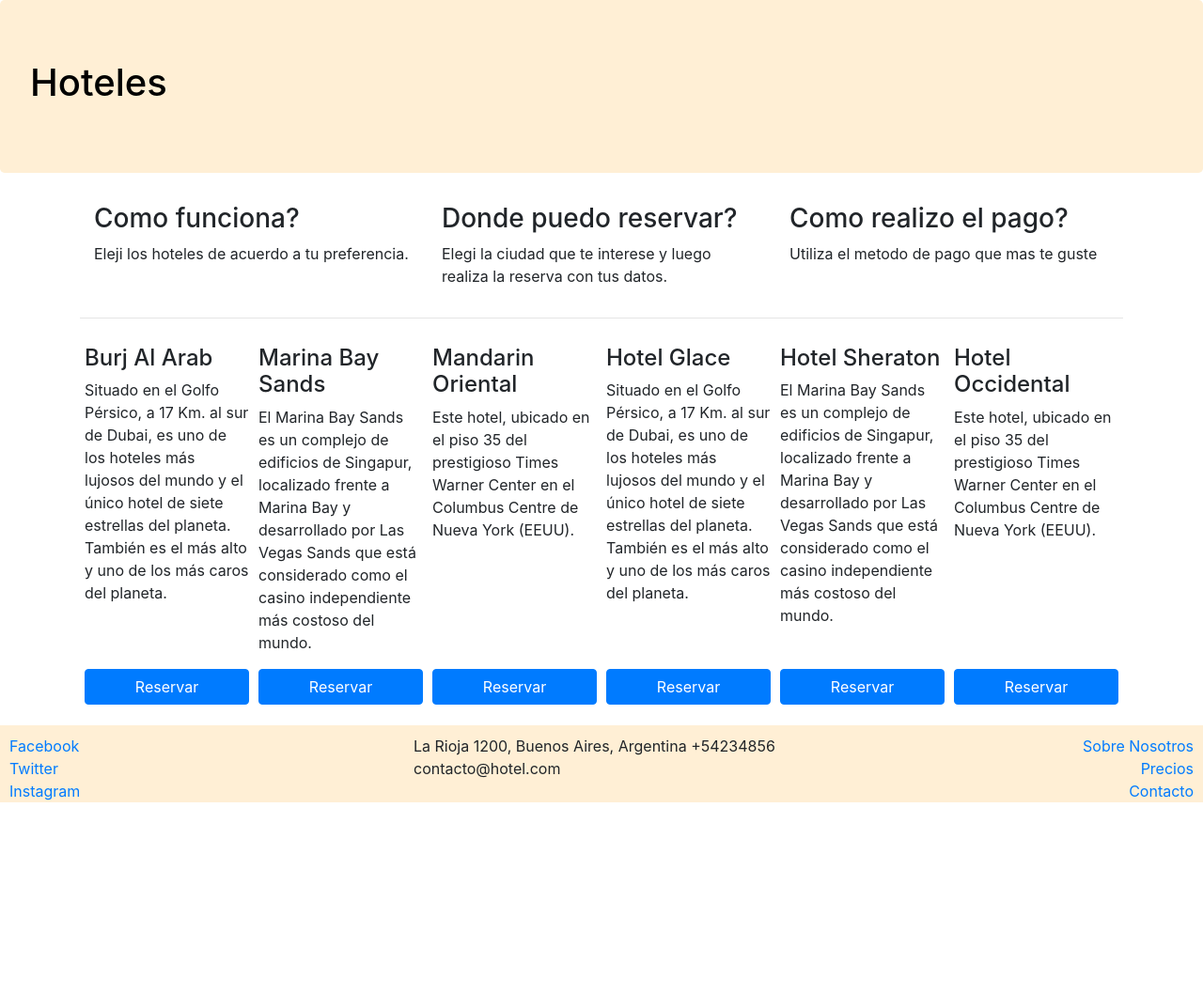
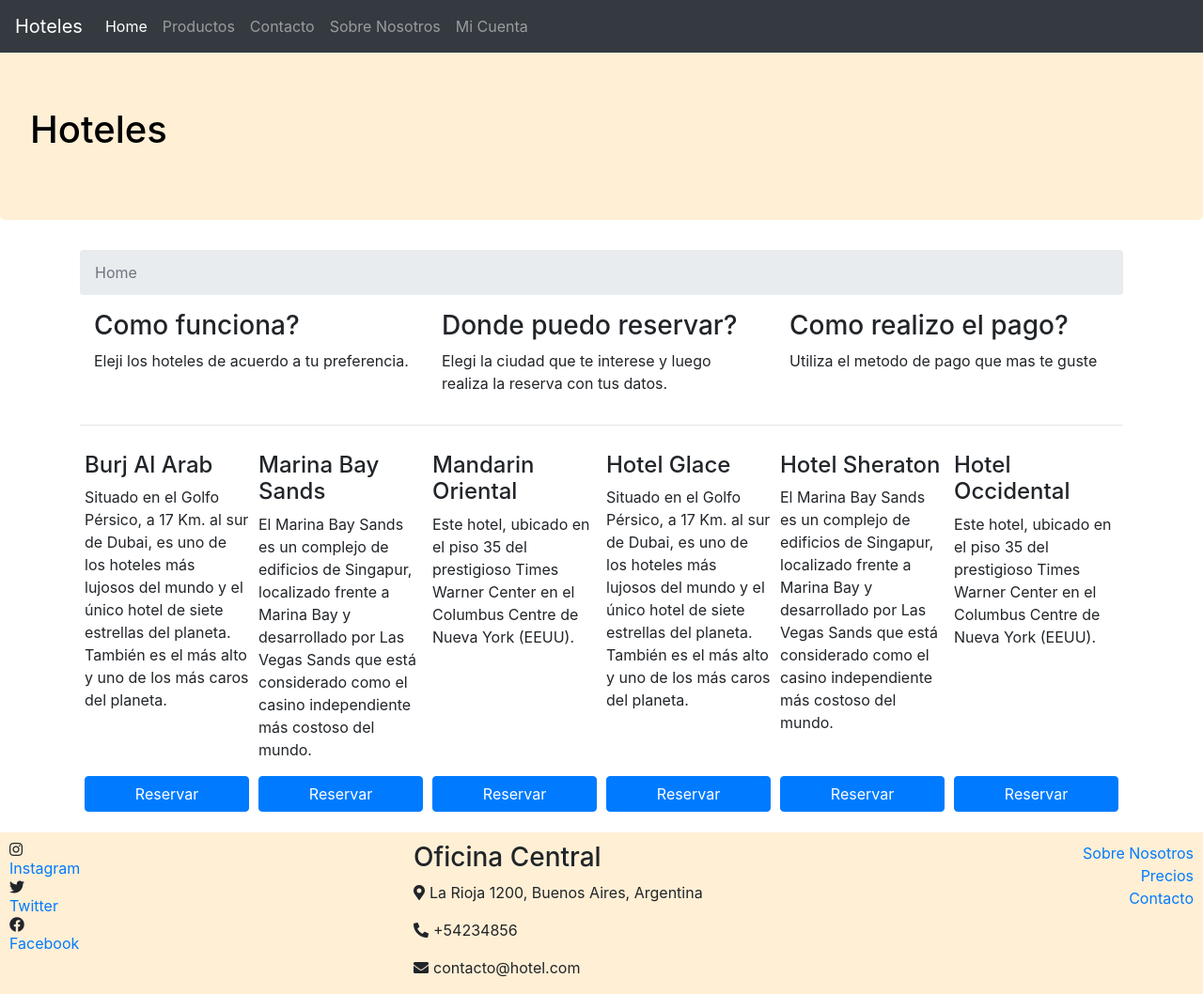
Before and after one commit to emanuelnav/bookhotels, a website: page index.html in a window 1280 px wide. Shown: the whole page at 94% size. Before the commit the page ends 854 px from the top, so only its background shows below. Drawn offline with nearby package versions, Linux system fonts and the light colour scheme.

Commit message:
agregamos navegabilidad e iconos

```diff
--- a/css/main.css
+++ b/css/main.css
@@ -1,6 +1,7 @@
 .jumbotron {
     background-color: papayawhip;
     color: black;
+    margin-top: 50px;
 }
 
 footer {
@@ -20,3 +21,7 @@
     width: 100%;
 
 }
+
+.footer-address-icon {
+    padding-right: 5px;
+}
--- a/index.html
+++ b/index.html
@@ -8,13 +8,36 @@
     <!-- Bootstrap CSS -->
     <link rel="stylesheet" href="node_modules/bootstrap/dist/css/bootstrap.min.css">
     <link rel="stylesheet" href="css/main.css">
+    <link rel="stylesheet" href="node_modules/@fortawesome/fontawesome-free/css/all.min.css">
     <title>Guia de Hoteles</title>
   </head>
   <body>
+    <nav class="navbar navbar-expand-sm navbar-dark bg-dark fixed-top">
+        <a class="navbar-brand" href="#">Hoteles</a>
+        <button class="navbar-toggler" type="button" data-toggle="collapse" data-target="#navbarSupportedContent" aria-controls="navbarNavDropdown" aria-expanded="false" aria-label="Toggle navigarion">
+            <span class="navbar-toggler-icon"></span>
+        </button>
+        <div class="collapse navbar-collapse" id="navbarSupportedContent">
+            <ul class="navbar-nav mr-auto">
+                <li class="nav-item active"><a class="nav-link" href="#">Home</a></li>
+                <li class="nav-item"><a class="nav-link" href="#">Productos</a></li>
+                <li class="nav-item"><a class="nav-link" href="#">Contacto</a></li>
+                <li class="nav-item"><a class="nav-link" href="./about.html">Sobre Nosotros</a></li>
+                <li class="nav-item"><a class="nav-link" href="#">Mi Cuenta</a></li>
+            </ul>
+
+        </div>
+
+    </nav>
     <div class="jumbotron">
         <h1>Hoteles</h1>
     </div>
     <div class="container">
+        <nav aria-label="breadcrumb">
+            <ol class="breadcrumb">
+                <li class="breadcrumb-item active"aria-current="page">Home</li>
+            </ol>
+        </nav>
         <div class="d-flex flex-wrap">
             <div class="col-sm-4">
 
@@ -103,15 +126,16 @@
     <footer>
         <div class="row">
             <div class="col-sm-4 d-flex flex-column">
-                <a href="#">Facebook</a>
-                <a href="#">Twitter</a>
-                <a href="#">Instagram</a>
+                <i class="fab fa-instagram footer-address-icon"></i><a href="#">Instagram</a>
+                <i class="fab fa-twitter"></i><a href="#">Twitter</a>
+                <i class="fab fa-facebook"></i><a href="#">Facebook</a>
             </div>
             <div class="col-sm-4">
                 <address>
-                    La Rioja 1200, Buenos Aires, Argentina
-                    +54234856
-                    contacto@hotel.com
+                    <h3>Oficina Central</h3>
+                    <p><span class="fas fa-map-marker-alt footer-address-icon"></span>La Rioja 1200, Buenos Aires, Argentina</p>
+                    <p><span class="fas fa-phone-alt footer-address-icon"></span>+54234856</p>
+                    <p><span class="fas fa-envelope footer-address-icon"></span>contacto@hotel.com</p>
                 </address>
             </div>
             <div class="col-sm-4 d-flex flex-column align-items-end">
--- a/package.json
+++ b/package.json
@@ -21,6 +21,7 @@
     "lite-server": "^2.5.4"
   },
   "dependencies": {
+    "@fortawesome/fontawesome-free": "^5.15.1",
     "bootstrap": "^4.5.2",
     "jquery": "^3.5.1",
     "popper.js": "^1.16.1"
```
Also changed, not shown: about.html (added, +83 -0 lines), 1 other file.
